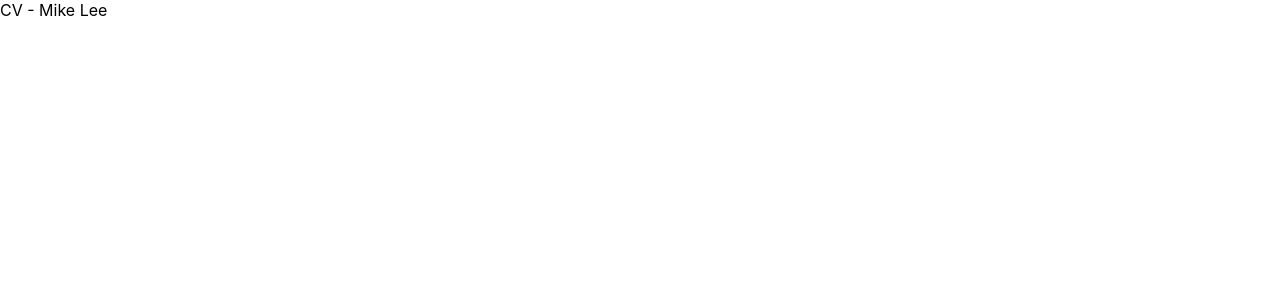
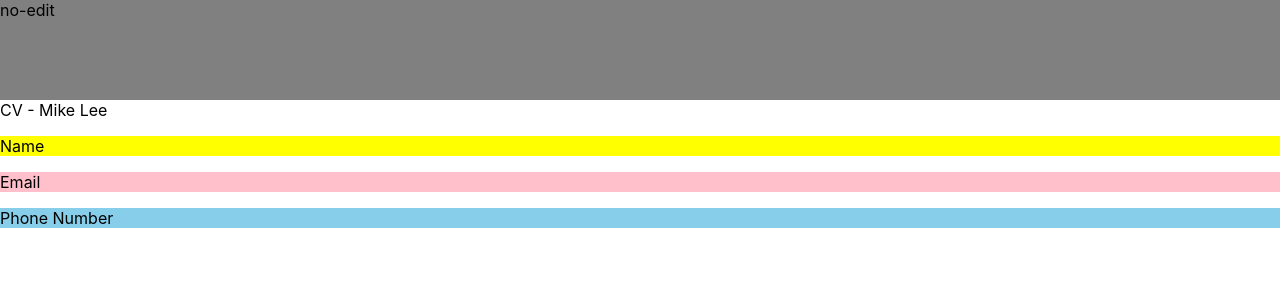
Before and after one commit to imbizman316/cv_application, a React (Create React App) app: page / in a window 1280 px wide. Shown: the top 300 px of the page. Built offline with nearby package versions, Linux system fonts and the light colour scheme.

Commit message:
Upgraded general

```diff
--- a/src/App.js
+++ b/src/App.js
@@ -1,15 +1,109 @@
-import './App.css';
+import React from "react";
 
 function App() {
 
+  const [edit,setEdit] = React.useState(false);
+  const [name,setName] = React.useState("");
+  const [nameEdit,setNameEdit] = React.useState(false);
+  const [email,setEmail] = React.useState("");
+  const [emailEdit,setEmailEdit] = React.useState(false);
+  const [phone,setPhone] = React.useState("");
+  const [phoneEdit,setPhoneEdit] = React.useState(false);
+
   function handleClick() {
-    alert("yo");
+    setEdit(!edit);
+  }
+
+  //----Name hadling----------------//
+  function handleNameEdit(e) {
+    setNameEdit(!nameEdit);
+  }
+  function handleNameChange(value) {
+    setName(value)
+  }
+  function handleNameEditKey(e){
+    if (e.key === "Enter") {
+      setNameEdit(!nameEdit);
+    }
+  }
+
+  //----Email hadling----------------//
+  function handleEmailEdit(e) {
+    if (e.key === undefined || e.key === "Enter") {
+      setEmailEdit(!emailEdit);
+    }
+
+  }
+  function handleEmailChange(value) {
+    setEmail(value)
+  }
+
+  //----Phone hadling----------------//
+  function handlePhoneEdit(e) {
+    if (e.key === undefined || e.key === "Enter")
+    setPhoneEdit(!phoneEdit);
+  }
+  function handlePhoneChange(value) {
+    setPhone(value)
   }
 
   return (
-    <div className="top" onClick={handleClick}>
-      CV - Mike Lee
-    </div>
+    <>
+      {/* --------------General Section-------------- */}
+      <div>
+        <div className="top" onClick={handleClick} style={{backgroundColor:"grey", height:"100px"}}>
+          {edit ? <>edit</> : <>no-edit</>}
+        </div>
+        <div>
+          CV - Mike Lee
+        </div>
+        <div>
+          <p style={{backgroundColor: "yellow"}} onClick={handleNameEdit}>
+            Name
+          </p>
+          <p style={{backgroundColor: "pink"}} onClick={handleEmailEdit}>
+            Email
+          </p>
+          <p style={{backgroundColor: "skyblue"}} onClick={handlePhoneEdit}>
+            Phone Number
+          </p>
+        </div>
+        {/* --------------General Display-------------- */}
+        <div>
+          {edit && nameEdit ?
+            <input type="text" value={name} onChange={(e)=>handleNameChange(e.target.value)}
+            onKeyDown={handleNameEditKey}
+            />
+            :
+            <p onDoubleClick={handleNameEdit}>
+              {name}
+            </p>
+          }
+
+          {edit && emailEdit ?
+            <input type="text" value={email} onChange={(e)=>handleEmailChange(e.target.value)}
+            onKeyDown={handleEmailEdit}
+            />
+            :
+            <p onDoubleClick={handleEmailEdit}>
+              {email}
+            </p>
+          }
+
+          {edit && phoneEdit ?
+            <input type="text" value={phone} onChange={(e)=>handlePhoneChange(e.target.value)}
+            onKeyDown={handlePhoneEdit}
+            />
+            :
+            <p onDoubleClick={handlePhoneEdit}>
+              {phone}
+            </p>
+          }
+        </div>
+      </div>
+
+      {/* --------------Education Section-------------- */}
+    </>
   );
 }
 
```
